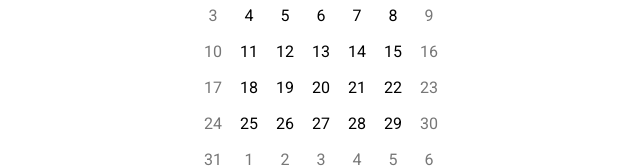
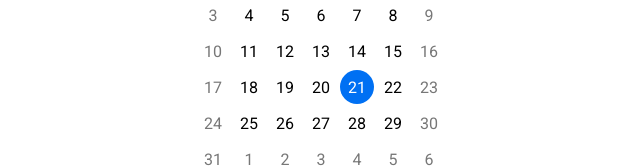
Before and after one commit to EduardoRodriguesF/calendar, a React (Create React App) app: page / in a window 1280 px wide. Shown: the part 299-467 px from the top of the page, without its empty margins (319-959 px from the left). Built offline with nearby package versions, Linux system fonts and the light colour scheme.

Commit message:
feat: select date

```diff
--- a/src/components/Calendar/index.tsx
+++ b/src/components/Calendar/index.tsx
@@ -8,7 +8,8 @@ import { Container, Content } from './styles';
 
 interface ICalendarDays {
   day: number;
-  other: boolean;
+  other?: boolean;
+  selected?: boolean;
 }
 
 const Calendar: React.FC = () => {
@@ -70,7 +71,12 @@ const Calendar: React.FC = () => {
       newCalendar.push({
         day,
         other: false,
+        selected: false,
       });
+
+      if (dateMonth === date.getMonth() && day === date.getDate()) {
+        newCalendar[newCalendar.length - 1].selected = true;
+      }
     }
 
     let day = 1;
@@ -89,7 +95,7 @@ const Calendar: React.FC = () => {
     }
 
     setCalendarDays(newCalendarFormatted);
-  }, [dateMonth, dateYear]);
+  }, [dateMonth, dateYear, date]);
 
   return (
     <Container>
@@ -113,7 +119,14 @@ const Calendar: React.FC = () => {
         {calendarDays.map(row => (
           <tr>
             {row.map(d => (
-              <td className={d.other ? 'otherMonth' : ''}>{d.day}</td>
+              <td
+                className={`${d.other ? 'otherMonth' : ''} ${
+                  d.selected ? 'selected' : ''
+                }`}
+                onClick={() => setDate(new Date(dateYear, dateMonth, d.day))}
+              >
+                {d.day}
+              </td>
             ))}
           </tr>
         ))}
--- a/src/components/Calendar/styles.ts
+++ b/src/components/Calendar/styles.ts
@@ -38,6 +38,11 @@ export const Content = styled.table`
       &.otherMonth {
         color: #777;
       }
+
+      &.selected {
+        background: #0070f3;
+        color: #fff;
+      }
     }
 
     td:hover {
--- a/src/utils/daysInMonth.ts
+++ b/src/utils/daysInMonth.ts
@@ -1,5 +1,4 @@
 function daysInMonth(month: number, year: number): number {
-  console.log('daysInMonth:', month, year);
   return new Date(year, month, 0).getDate();
 }
 
```
Also changed, not shown: .eslintrc.json, 1 other file (tests, documents, lock files or other folders).
